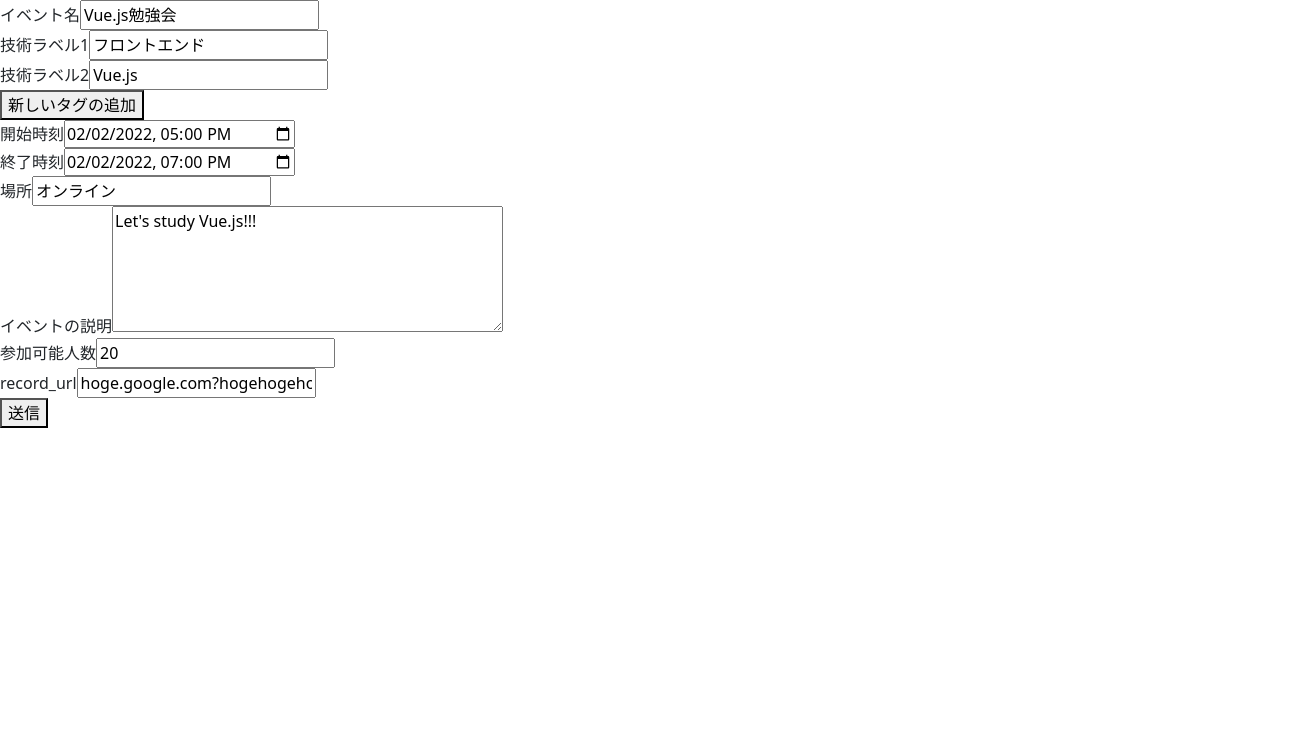
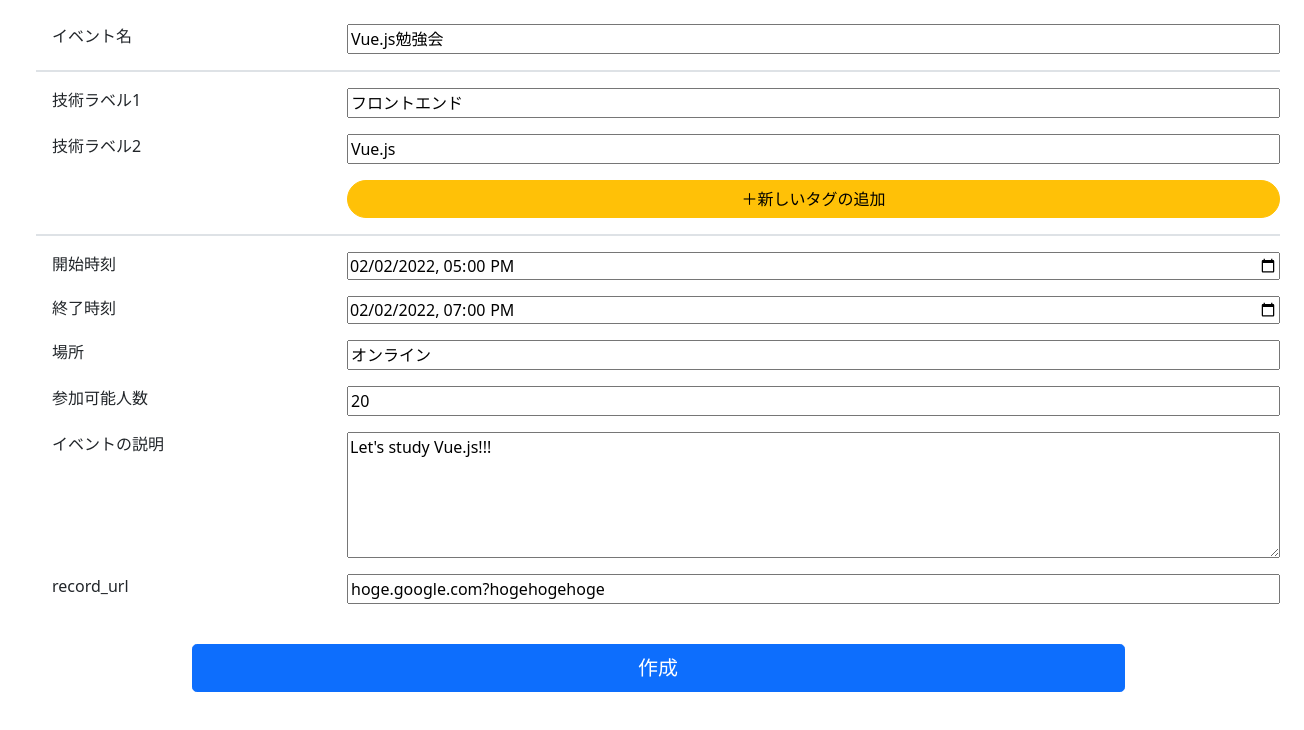
Before and after one commit to TAKAYAMAN2180/gmo-group-b-alfa, a Next.js app: page /event/new in a window 1280 px wide. Shown: the top 730 px of the page, 1304 px wide, since content can reach past the window. Built offline with nearby package versions, Linux system fonts and the light colour scheme.

Commit message:
add-eventpage-design

```diff
--- a/src/pages/event/new/index.tsx
+++ b/src/pages/event/new/index.tsx
@@ -47,13 +47,14 @@ export default function Page() {
   const handleTechChange = async (e: React.ChangeEvent<HTMLInputElement>, index: number) => {
     const newTech = [...formData.technologies]
     newTech[index] = e.target.value;
-    setFormData({ ...formData, technologies: newTech})
+    setFormData({ ...formData, technologies: newTech })
   };
 
   const submitEventInfo = async (e: any) => {
     e.preventDefault();
 
-    const updatedForm = {...formData,
+    const updatedForm = {
+      ...formData,
       "create_user": "Taro",
     };
     setFormData(updatedForm);
@@ -78,51 +79,56 @@ export default function Page() {
   };
 
   const addTags = async () => {
-    setFormData({...formData, technologies: [...formData.technologies, ""]});
+    setFormData({ ...formData, technologies: [...formData.technologies, ""] });
   }
 
   return (
     <form onSubmit={submitEventInfo}>
-      <div>
-        <div>
-        <label>イベント名</label>
-        <input type="text" name="name" value={formData.name} onChange={handleChange} required/>
+      <div className="m-4 pe-4 container-fluid">
+        <div className="d-flex justify-content-around mb-3">
+          <label className="col-3 ps-3">イベント名</label>
+          <input className="col-9" type="text" name="name" value={formData.name} onChange={handleChange} required />
         </div>
-        <div>
+        <div className="border-2 border-top">
           {formData.technologies.map((tech, index) => (
-          <div key={index}>
-            <label>技術ラベル{index + 1}</label>
-            <input type="text" name={`technologies[${index}]`} value={tech} onChange={(e) => handleTechChange(e, index)} required/>
+            <div key={index} className="d-flex justify-content-around my-3">
+              <label className="col-3 ps-3">技術ラベル{index + 1}</label>
+              <input className="col-9" type="text" name={`technologies[${index}]`} value={tech} onChange={(e) => handleTechChange(e, index)} required />
             </div>
           ))}
-        <button type="button" onClick={addTags}>新しいタグの追加</button>
+          <div className="d-flex justify-content-around mb-3">
+            <div className="col-3"></div>
+            <button className="col-9 btn btn-warning rounded-pill" type="button" onClick={addTags}>＋新しいタグの追加</button>
           </div>
-        <div>
-        <label>開始時刻</label>
-        <input type="datetime-local" name="start_time" value={formData.start_time} onChange={handleChange} required/>
         </div>
-        <div>
-        <label>終了時刻</label>
-        <input type="datetime-local" name="end_time" value={formData.end_time} onChange={handleChange} required/>
+        <div className=" border-2 border-top">
+          <div className="d-flex justify-content-around my-3">
+            <label className="col-3 ps-3">開始時刻</label>
+            <input className="col-9" type="datetime-local" name="start_time" value={formData.start_time} onChange={handleChange} required />
           </div>
-        <div>
-        <label>場所</label>
-        <input type="text" name="location" value={formData.location} onChange={handleChange} required/>
+          <div className="d-flex justify-content-around mb-3">
+            <label className="col-3 ps-3">終了時刻</label>
+            <input className="col-9" type="datetime-local" name="end_time" value={formData.end_time} onChange={handleChange} required />
           </div>
-        <div>
-        <label>イベントの説明</label>
-        <textarea name="description" value={formData.description} cols={40} rows={5} onChange={handleChange} required></textarea>
+          <div className="d-flex justify-content-around mb-3">
+            <label className="col-3 ps-3">場所</label>
+            <input className="col-9" type="text" name="location" value={formData.location} onChange={handleChange} required />
           </div>
-        <div>
-        <label>参加可能人数</label>
-        <input type="number" name="limitation" value={formData.limitation} onChange={handleChange} required/>
+          <div className="d-flex justify-content-around mb-3">
+            <label className="col-3 ps-3">参加可能人数</label>
+            <input className="col-9" type="number" name="limitation" value={formData.limitation} onChange={handleChange} required />
           </div>
-        <div>
-        <label>record_url</label>
-        <input type="text" name="record_url" value={formData.record_url} onChange={handleChange} required/>
+          <div className="d-flex justify-content-around mb-3">
+            <label className="col-3 ps-3">イベントの説明</label>
+            <textarea className="col-9" name="description" value={formData.description} cols={40} rows={5} onChange={handleChange} required></textarea>
           </div>
-        <div>
-        <button type="submit">送信</button>
+          <div className="d-flex justify-content-around mb-3">
+            <label className="col-3 ps-3">record_url</label>
+            <input className="col-9" type="text" name="record_url" value={formData.record_url} onChange={handleChange} required />
+          </div>
+        </div>
+        <div className="d-flex justify-content-around">
+          <button className="btn btn-primary btn-lg col-9 mt-4" type="submit">作成</button>
         </div>
       </div>
     </form>
```
Lines whose indentation alone changed are shown as unchanged.
